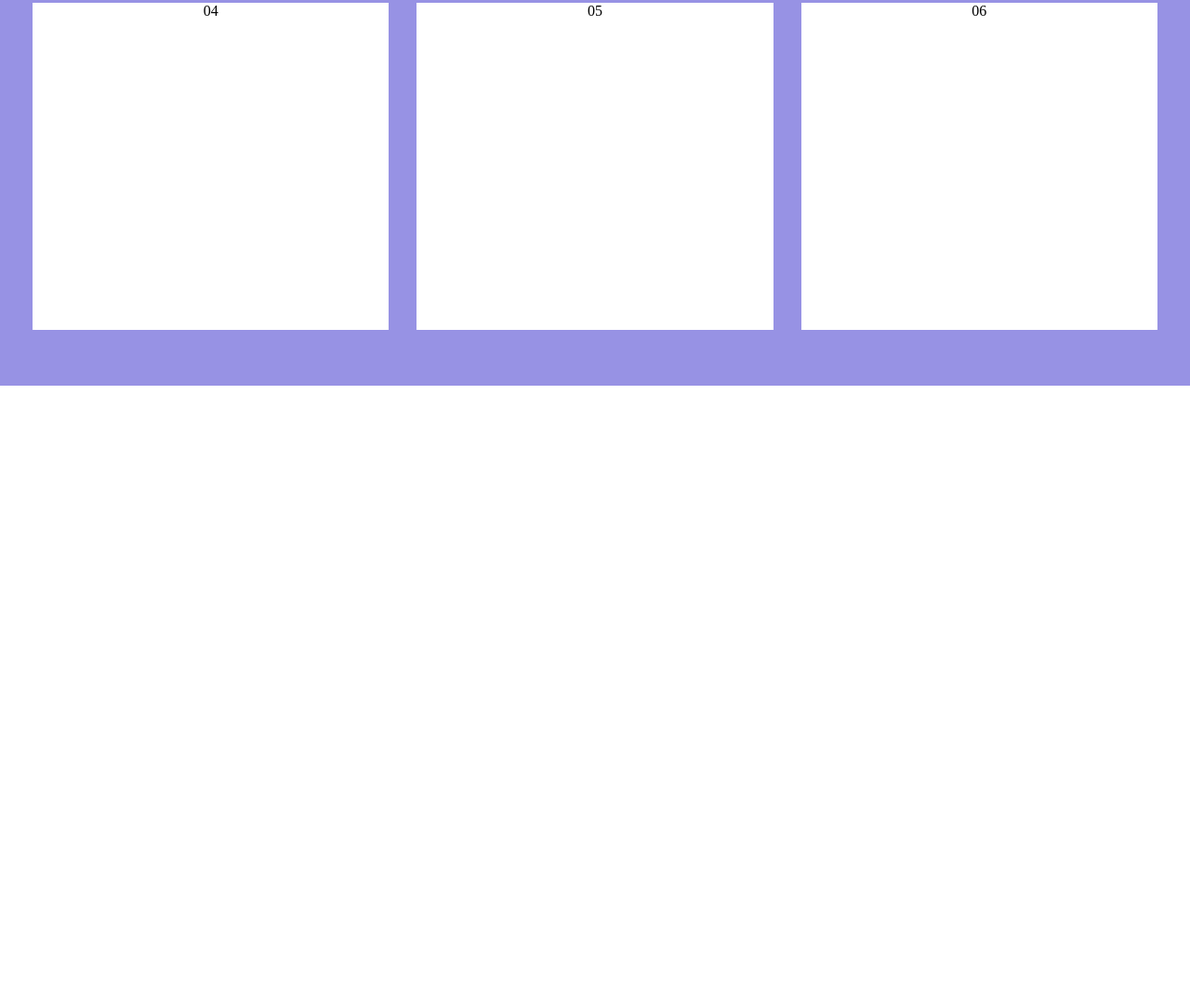
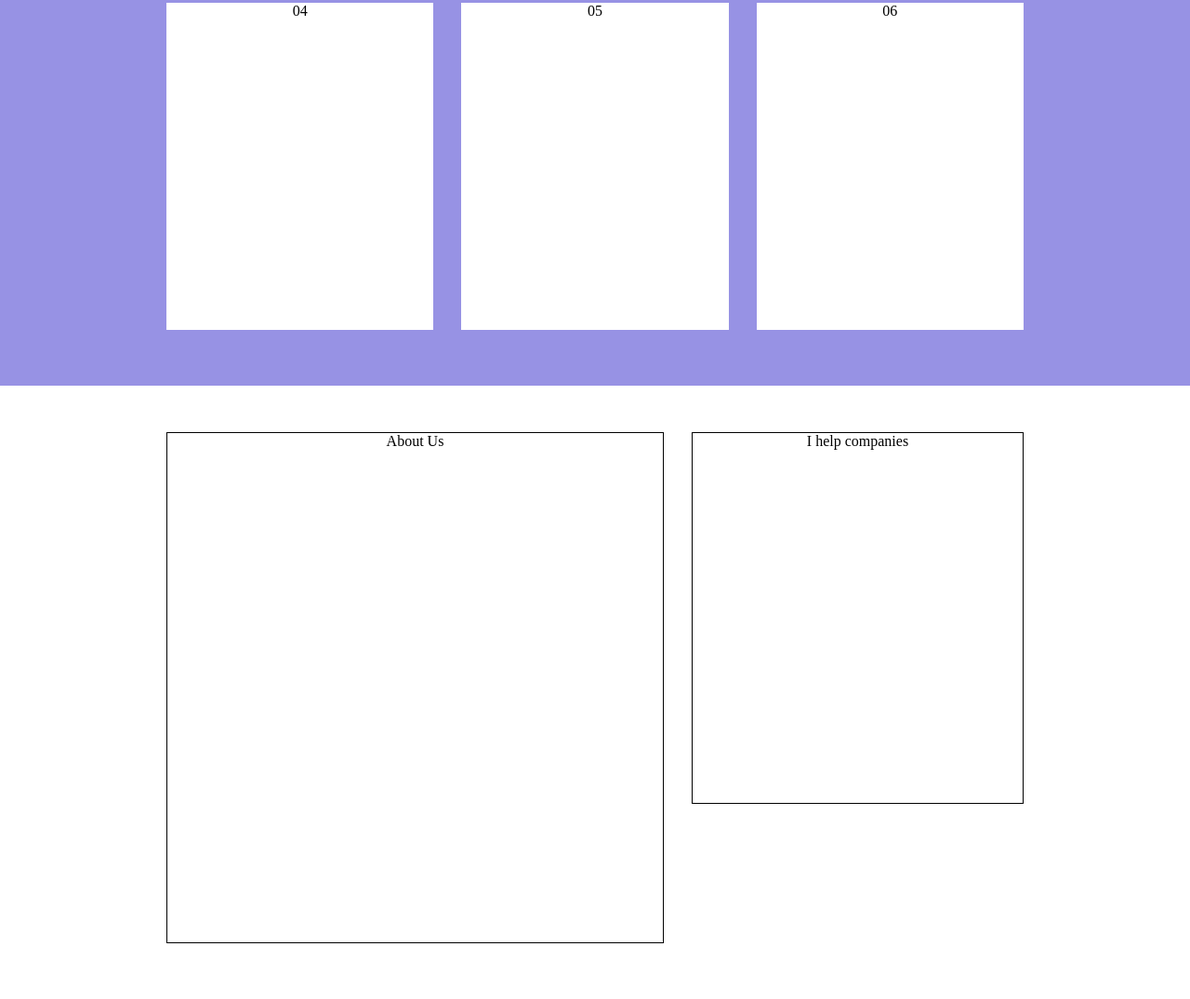
Before and after one commit to rebs-code/htmlcss-responsive-layout, a plain HTML site: page index.html in a window 1280 px wide. Shown: the part 4815-5890 px from the top of the page at 93% size. Before the commit the page ends 5230 px from the top, so only its background shows below. Drawn offline with Linux system fonts and the light colour scheme.

Commit message:
feat: section 5 mobile tablet desktop structure

```diff
--- a/css/style.css
+++ b/css/style.css
@@ -147,6 +147,30 @@ nav {
     text-align: center;
 }
 
+/* FIFTH SECTION */
+
+.section5 .container {
+    padding: 3.125rem 2.1875rem 3.75rem 2.1875rem;
+    display: flex;
+    flex-direction: column;
+    text-align: center;
+    align-items: center;
+    gap: 1.875rem;
+
+}
+
+.section5 .left-col {
+    height: 34.375rem;
+    border: 1px solid black;
+    width: 100%;
+}
+
+.section5 .right-col {
+    height: 25rem;
+    border: 1px solid black;
+    width: 100%;
+}
+
 
 
 
@@ -156,7 +180,7 @@ nav {
 
   @media only screen and (min-width: 768px) {
 
-    /* SEXTION 1 */
+    /* SECTION 1 */
 
     .section1 {
         padding-left: 1.875rem;
@@ -202,6 +226,19 @@ nav {
         width: calc((100% / 2) - 1.875rem); /*width: (100% / n) - (((n -1) / n) * g); n = columns per row, g = gap */;
     }
 
+    /* SECTION 5 */
+
+    .section5 .container {
+        flex-direction: row;
+        align-items: baseline;
+        max-width: 768px;
+        margin: 0 auto;
+    }
+
+    .section5 .container .left-col {
+        width: 150%;
+    }
+
 
 
   }
@@ -232,9 +269,22 @@ nav {
 
     /* SECTION 4 */
 
+    .section4 .container {
+        max-width: 992px;
+        margin: 0 auto;
+    }
+
     .section4 .container .card {
         width: calc((100% / 3) - (2 / 3) * 1.875rem); /*width: (100% / n) - (((n -1) / n) * g); n = columns per row, g = gap */
     }
 
+    /* SECTION 5 */
+
+
+    .section5 .container {
+        max-width: 992px;
+        margin: 0 auto;
+    }
+
 
   }
--- a/index.html
+++ b/index.html
@@ -67,6 +67,14 @@
         </div>
     </section>
 
+    <!-- SECTION 5 -->
+    <section class="section5">
+        <div class="container">
+            <div class="left-col">About Us</div>
+            <div class="right-col">I help companies</div>
+        </div>
+    </section>
+
 </body>
 
 </html>
```
